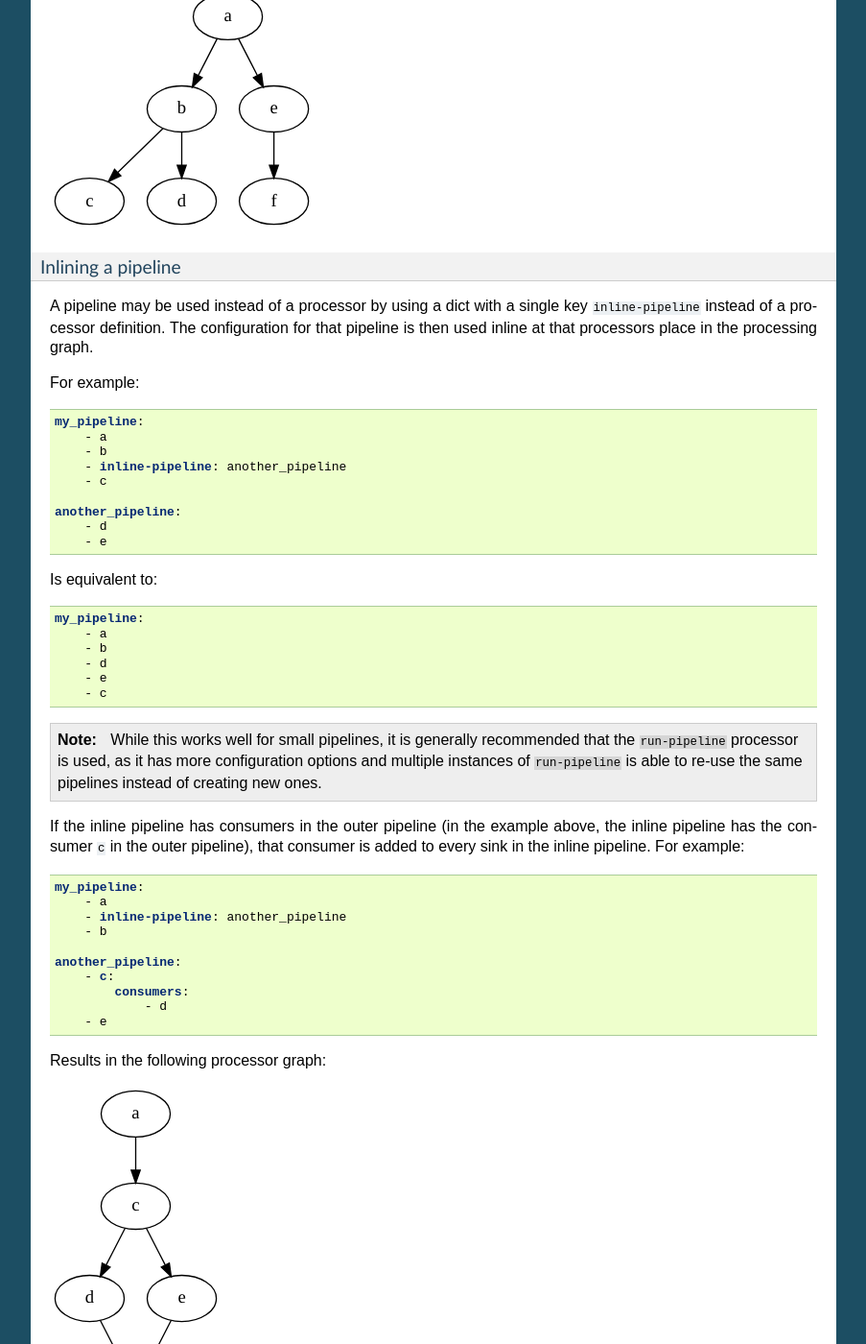
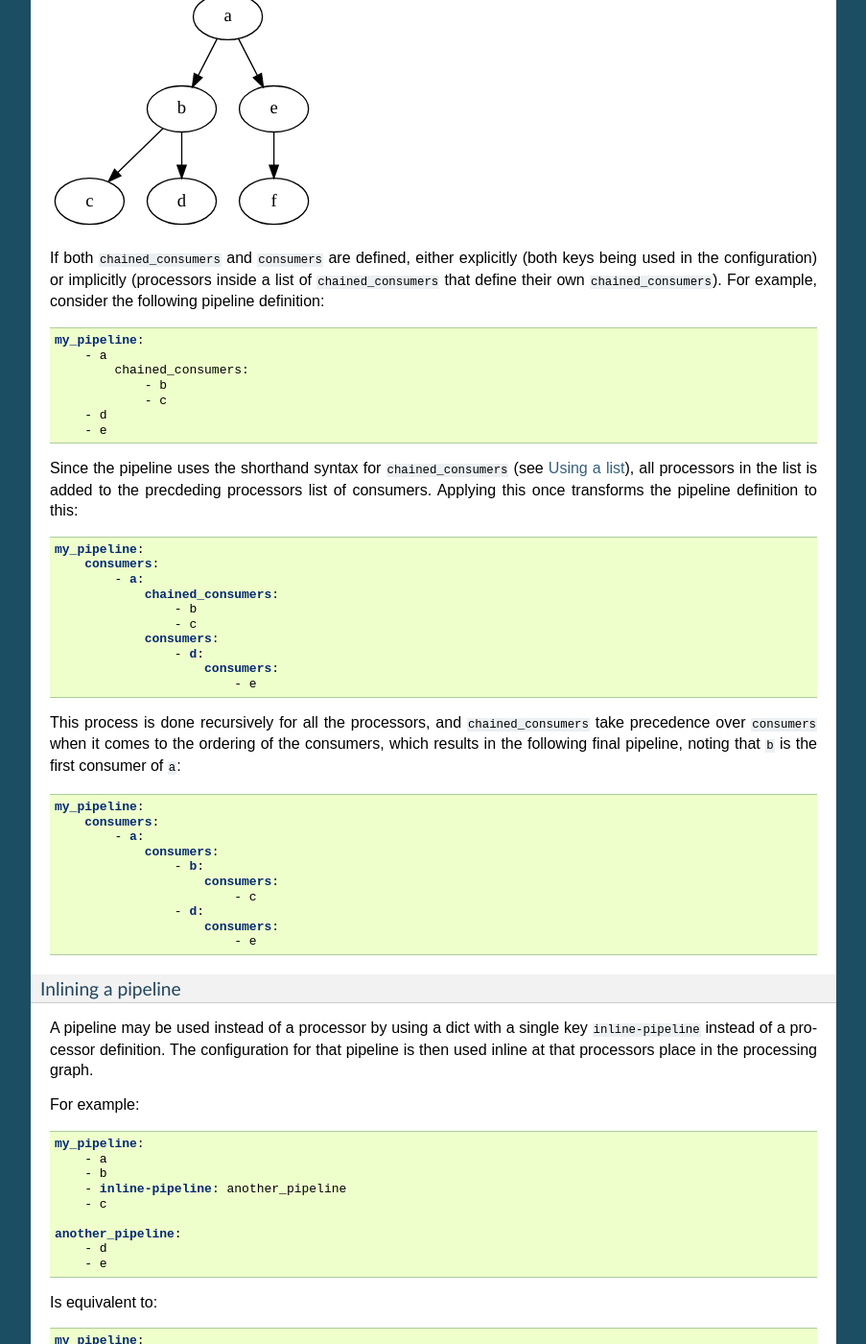
Before and after one commit to foundit/Piped, a Sphinx documentation site: the page built from doc/topic/pipelines.rst, in a window 1280 px wide and 1400 px high, scrolled down 1687 px. Shown: the whole window at 96% size, without its empty margins (198-1101 px from the left). Built offline with Sphinx 7.4.7, drawn with Linux system fonts in a browser that asks for light colours; some of the changed text lies outside the part shown.

Commit message:
document the ordering of consumers vs chained_consumers

```diff
--- a/doc/topic/pipelines.rst
+++ b/doc/topic/pipelines.rst
@@ -28,6 +28,9 @@ Pipeline definitions
 
 Pipelines can be defined in multiple ways:
 
+
+
+.. _topic-pipelines-list:
 
 Using a :class:`list`
 """""""""""""""""""""
@@ -76,8 +79,8 @@ Each processor in the list will get the baton from the previous processor.
 .. _topic-pipelines-chained_consumers-rewriting:
 
 When using the list of processors or ``chained_consumers``, the pipeline definition is rewritten
-before the processors are instantiated. Every processor in a ``chained_consumers`` is appended to its
-preceding processors list of consumers.
+before the processors are instantiated. Every processor in a ``chained_consumers`` list is added to its
+preceeding processors list of consumers.
 
 This means the following two pipeline definitions are equivalent::
 
@@ -112,6 +115,55 @@ Which will be turned into the this processing graph:
     b -> d
     a -> e
     e -> f
+
+
+If both ``chained_consumers`` and ``consumers`` are defined, either explicitly (both keys being used in the configuration)
+or implicitly (processors inside a list of ``chained_consumers`` that define their own ``chained_consumers``). For example,
+consider the following pipeline definition:
+
+.. code-block:: yaml
+
+    my_pipeline:
+        - a
+            chained_consumers:
+                - b
+                - c
+        - d
+        - e
+
+Since the pipeline uses the shorthand syntax for ``chained_consumers`` (see :ref:`topic-pipelines-list`), all processors
+in the list is added to the precdeding processors list of consumers. Applying this once transforms the pipeline definition to this:
+
+.. code-block:: yaml
+
+    my_pipeline:
+        consumers:
+            - a:
+                chained_consumers:
+                    - b
+                    - c
+                consumers:
+                    - d:
+                        consumers:
+                            - e
+
+This process is done recursively for all the processors, and ``chained_consumers`` take precedence over ``consumers`` when it
+comes to the ordering of the consumers, which results in the following final pipeline, noting that ``b`` is the first consumer
+of ``a``:
+
+.. code-block:: yaml
+
+    my_pipeline:
+        consumers:
+            - a:
+                consumers:
+                    - b:
+                        consumers:
+                            - c
+                    - d:
+                        consumers:
+                            - e
+
 
 Inlining a pipeline
 """""""""""""""""""
```
Also changed, not shown: 2 other files.
